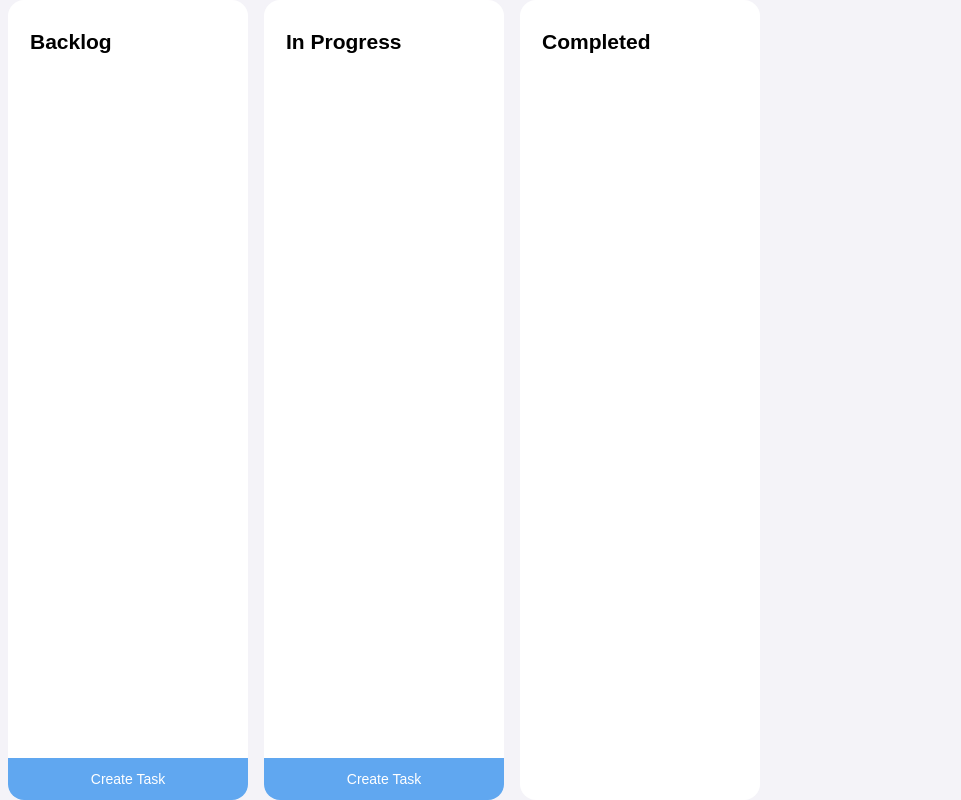
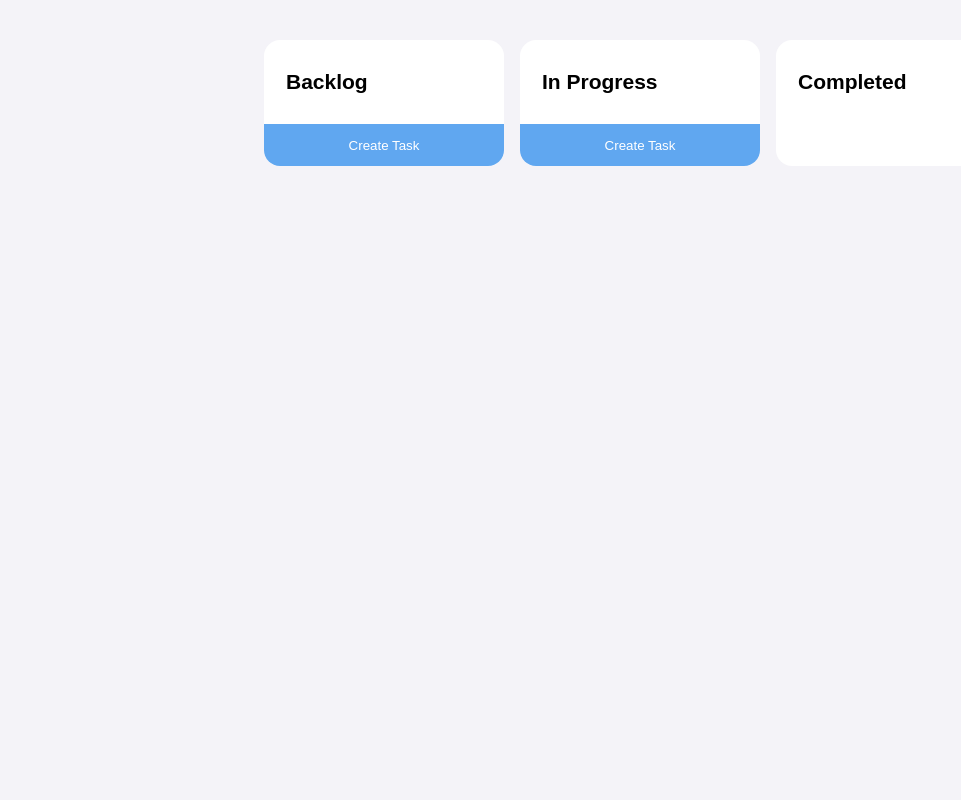
Before and after one commit to amymc/kanban, a React (Create React App) app: page / in a window 1280 px wide. Shown: the whole page, without its empty margins (0-961 px from the left). Built offline with nearby package versions, Linux system fonts and the light colour scheme.

Commit message:
wip: create and move tasks

```diff
--- a/package.json
+++ b/package.json
@@ -8,7 +8,8 @@
     "emotion": "^10.0.7",
     "react": "^16.8.3",
     "react-dom": "^16.8.3",
-    "react-scripts": "2.1.5"
+    "react-scripts": "2.1.5",
+    "uuid": "^3.3.2"
   },
   "scripts": {
     "start": "react-scripts start",
--- a/src/App.context.js
+++ b/src/App.context.js
@@ -1,30 +1,58 @@
-import React, { useContext } from 'react'
+import React, { useContext } from "react";
+import uuid from "uuid/v4";
 
-const AppContext = React.createContext()
-export const useApp = () => useContext(AppContext)
+const AppContext = React.createContext();
+export const useApp = () => useContext(AppContext);
 
 export class AppProvider extends React.Component {
   state = {
-    tasks: [],
-  }
+    stage: null,
+    currentTaskId: null,
+    tasks: {},
+  };
 
-  createTask = (title, description, dueDate) => {
-    debugger
-    this.setState({ tasks: 'test' })
-  }
+  onChange = (key, value) => {
+    debugger;
+    this.setState({ [key]: value });
+  };
+
+  createTask = ({ title, description, dueDate }) => {
+    const newTask = {
+      [uuid()]: {
+        title,
+        description,
+        dueDate,
+        stage: this.state.stage,
+      },
+    };
+    this.setState({ tasks: { ...this.state.tasks, ...newTask } });
+  };
+
+  updateTaskStage = (taskId, stage) => {
+    debugger;
+    this.setState({
+      tasks: {
+        ...this.state.tasks,
+        [taskId]: { ...this.state[taskId], stage },
+      },
+    });
+  };
 
   render() {
-    const { props, state } = this
+    const { props, state } = this;
     return (
       <AppContext.Provider
         value={{
+          onChange: this.onChange,
           createTask: this.createTask,
-          tasks: state.tasks
+          currentTask: state.tasks[state.currentTaskId],
+          updateTaskStage: this.updateTaskStage,
+          tasks: state.tasks,
         }}
       >
         {props.children}
       </AppContext.Provider>
-    )
+    );
   }
 }
-export const AppConsumer = AppContext.Consumer
+export const AppConsumer = AppContext.Consumer;
--- a/src/App.js
+++ b/src/App.js
@@ -1,48 +1,77 @@
-import React, { Component } from 'react';
-import { css } from 'emotion';
-import { AppProvider, AppConsumer } from './App.context.js'
-import { ModalProvider, ModalConsumer } from './Modal.context';
-import Column from './Column';
-import Modal from './Modal';
-import TaskForm from './TaskForm';
+import React, { Component } from "react";
+import { css } from "emotion";
+import { AppProvider, AppConsumer } from "./App.context.js";
+import { ModalProvider, ModalConsumer } from "./Modal.context";
+import Column from "./Column";
+import Modal from "./Modal";
+import TaskForm from "./TaskForm";
 
 const app = css({
-  display: 'flex',
-  position: 'relative',
-  height: '100%',
-  backgroundColor: '#f4f3f8',
-  fontFamily: 'Arial, Helvetica, sans-serif',
+  height: "100%",
+  padding: 40,
+  backgroundColor: "#f4f3f8",
+  fontFamily: "Arial, Helvetica, sans-serif",
   fontSize: 14,
 });
 
+const appInner = css({
+  display: "flex",
+  position: "relative",
+  justifyContent: "center",
+});
 
 class App extends Component {
+  getTasksByStage = (tasks, stage) => {
+    return Object.keys(tasks).reduce(function(r, id) {
+      if (tasks[id].stage === stage) r[id] = tasks[id];
+      return r;
+    }, {});
+  };
+
   render() {
     return (
       <AppProvider>
         <AppConsumer>
-          {({ tasks }) => (
+          {({ currentTask, tasks }) => {
+            debugger;
+            return (
               <ModalProvider>
                 <ModalConsumer>
                   {({ shouldShowModal }) => (
                     <div className={app}>
-                    <Column heading='Backlog' canCreateTask/>
-                    <Column heading='In Progress' canCreateTask/>
-                    <Column heading='Completed'/>
-                    {shouldShowModal &&
+                      <div className={appInner}>
+                        <Column
+                          heading='Backlog'
+                          canCreateTask
+                          stage='backlog'
+                          tasks={this.getTasksByStage(tasks, "backlog")}
+                        />
+                        <Column
+                          heading='In Progress'
+                          canCreateTask
+                          stage='inProgress'
+                          tasks={this.getTasksByStage(tasks, "inProgress")}
+                        />
+                        <Column
+                          heading='Completed'
+                          stage='completed'
+                          tasks={this.getTasksByStage(tasks, "completed")}
+                        />
+                        {shouldShowModal && (
                           <Modal>
-                        <TaskForm/>
+                            <TaskForm {...currentTask} />
                           </Modal>
-                    }
+                        )}
                       </div>
-                )
-              }
+                    </div>
+                  )}
                 </ModalConsumer>
               </ModalProvider>
-        )}
+            );
+          }}
         </AppConsumer>
       </AppProvider>
-    )
+    );
   }
 }
 
--- a/src/Button.js
+++ b/src/Button.js
@@ -1,25 +1,31 @@
-import React from 'react';
-import { css } from 'emotion';
+import React from "react";
+import { css } from "emotion";
+// import { css } from "@emotion/core";
 
-const button = css({
-  height: 42,
-  backgroundColor: '#60a7f0',
-  color: '#fff',
-  border: 'none',
-  fontFamily: 'Arial, Helvetica, sans-serif',
-  fontSize: 14,
-  '&:hover': {
-    backgroundColor: '#7858f6',
-    cursor: 'pointer',
+const button = css`
+  height: 42px;
+  background-color: #60a7f0;
+  color: #fff;
+  border: none;
+  fontFamily: Arial, Helvetica, sans-serif;
+  fontSize: 14;
+  &:hover: {
+    backgroundColor: #7858f6;
+    cursor: pointer;
   },
-});
+`;
 
-const Button = ({ label, onClick }) => {
-    return (
-      <button className={button} onClick={onClick}>
-        {label}
-      </button>
-    );
-  }
+const danger = css`
+  margin-right: auto;
+  color: #ec3330;
+`;
+
+const Button = ({ label, onClick, type }) => {
+  return (
+    <button type='button' className={button} onClick={onClick}>
+      {label}
+    </button>
+  );
+};
 
 export default Button;
--- /dev/null
+++ b/src/Card.js
@@ -0,0 +1,50 @@
+import React from "react";
+import { css } from "emotion";
+import { useApp } from "./App.context";
+import { useModal } from "./Modal.context";
+
+const card = css({
+  border: "1px solid gray",
+  "&:hover": {
+    backgroundColor: "#7858f6",
+    cursor: "pointer",
+  },
+});
+
+const stages = {
+  backlog: "Backlog",
+  inProgress: "In Progress",
+  complete: "Complete",
+};
+
+const Card = ({ description, dueDate, id, title, stage }) => {
+  const { onChange, updateTaskStage } = useApp();
+  const { toggleModal } = useModal();
+  debugger;
+
+  const onClick = e => {
+    e.stopPropagation();
+    onChange("currentTaskId", id);
+    toggleModal();
+  };
+
+  return (
+    <div className={card}>
+      <section onClick={onClick}>
+        {title}
+        {description}
+      </section>
+      {Object.entries(stages).map(
+        item =>
+          item !== stage &&
+          (
+            <button onClick={() => updateTaskStage(id, stage)}>{item}</button>
+          ).filter(Boolean)
+      )}
+      {/* <button onClick={() => updateTaskStage(id, "backlog")}>Backlog</button>
+      <button onClick={() => updateTaskStage(id, "complete")}>Complete</button> */}
+    </div>
+  );
+};
+
+export default Card;
--- a/src/Column.js
+++ b/src/Column.js
@@ -1,32 +1,49 @@
-import React from 'react';
-import { css } from 'emotion';
-import { useModal } from './Modal.context';
-import Button from './Button';
+import React from "react";
+import { css } from "emotion";
+import { useApp } from "./App.context";
+import { useModal } from "./Modal.context";
+import Card from "./Card";
+import Button from "./Button";
 
 const column = css({
   width: 240,
-  display: 'flex',
-  flexDirection: 'column',
-  justifyContent: 'space-between',
-  overflow: 'hidden',
-  backgroundColor: '#fff',
+  display: "inline-flex",
+  flexDirection: "column",
+  justifyContent: "space-between",
+  overflow: "hidden",
+  backgroundColor: "#fff",
   borderRadius: 16,
-  margin: '0 8px',
+  margin: "0 8px",
 });
 
 const h2 = css({
-  margin: '30px 22px',
+  margin: "30px 22px",
 });
 
-const Column = ({ canCreateTask, heading }) => {
+const Column = ({ canCreateTask, heading, tasks, stage }) => {
+  const { onChange } = useApp();
   const { toggleModal } = useModal();
+  debugger;
 
-    return (
-      <div className={column}>
-        <h2 className={h2}>{heading}</h2>
-        {canCreateTask && <Button label="Create Task" onClick={toggleModal} type='large' />}
-      </div>
-    );
-  }
+  const onClick = e => {
+    e.preventDefault();
+    debugger;
+    onChange("stage", stage);
+    toggleModal();
+  };
+
+  return (
+    <div className={column}>
+      <h2 className={h2}>{heading}</h2>
+      {Object.entries(tasks).map(([id, task], index) => {
+        debugger;
+        return <Card key={index} id={id} {...task} />;
+      })}
+      {canCreateTask && (
+        <Button label='Create Task' onClick={onClick} type='large' />
+      )}
+    </div>
+  );
+};
 
 export default Column;
--- a/src/Modal.context.js
+++ b/src/Modal.context.js
@@ -5,11 +5,12 @@ export const useModal = () => useContext(ModalContext);
 
 export class ModalProvider extends React.Component {
   state = {
+    stage: null,
     shouldShowModal: false,
   }
 
-  toggleModal = () => {
-    this.setState({ shouldShowModal: !this.state.shouldShowModal })
+  toggleModal = (stage) => {
+    this.setState({ shouldShowModal: !this.state.shouldShowModal, stage })
   }
 
   render() {
@@ -19,6 +20,7 @@ export class ModalProvider extends React.Component {
         value={{
           toggleModal: this.toggleModal,
           shouldShowModal: state.shouldShowModal,
+          stage: state.stage,
         }}
       >
         {props.children}
--- a/src/TaskForm.js
+++ b/src/TaskForm.js
@@ -1,32 +1,94 @@
-import React, { useState } from 'react';
-import { css } from 'emotion';
-import { useModal } from './Modal.context';
-import { useApp } from './App.context';
-import Button from './Button';
+import React, { useState } from "react";
+import { css } from "emotion";
+import { useModal } from "./Modal.context";
+import { useApp } from "./App.context";
+import Button from "./Button";
 
 const taskForm = css({
-  display: 'flex',
-  flexDirection: 'column',
+  display: "flex",
+  flexDirection: "column",
 });
 
-const TaskForm = () => {
-  debugger
+const heading = css({
+  margin: "0 0 12px 0",
+  fontSize: 16,
+});
+
+const input = css({
+  height: 32,
+  border: "2px solid #e9e9ef",
+  borderRadius: 5,
+  padding: 5,
+  margin: "5px 0",
+});
+
+const buttonWrapper = css({
+  display: "flex",
+  justifyContent: "flex-end",
+});
+
+const TaskForm = ({ title, description, dueDate }) => {
   const { toggleModal } = useModal();
-  const { createTask } = useApp();
-  const [title, setTitle] = useState("");
-  const [description, setDescription] = useState("");
-  const [dueDate, setDueDate] = useState("");
+  const { createTask, deleteTask } = useApp();
+  debugger;
 
-    return (
-      <div className={taskForm}>
-        <h1> Create New Task </h1>
-        <input type="text" value={title} placeholder='Title' name="title" onChange={e => setTitle(e.target.value)} />
-        <input type="text" value={description} placeholder='Description' name="description" onChange={e => setDescription(e.target.value)} />
-        <input type="date" value={dueDate} placeholder='Due on' name="dueDate" onChange={e => setDueDate(e.target.value)}/>
-        <Button label="Cancel" onClick={toggleModal}/>
-        <Button label="Create" onClick={(title, description, dueDate) => createTask(title, description, dueDate)}/>
+  const [values, setValues] = useState({
+    title: title || "",
+    description: description || "",
+    dueDate: dueDate || "",
+  });
+
+  const onChange = e => {
+    setValues({
+      ...values,
+      [e.target.name]: e.target.value,
+    });
+  };
+
+  const onSubmit = e => {
+    e.preventDefault();
+    createTask(values);
+    toggleModal();
+  };
+
+  return (
+    <form className={taskForm}>
+      <h1 className={heading}> {title ? `Edit task` : `Create New Task`} </h1>
+      <input
+        type='text'
+        value={values.title}
+        placeholder='Title'
+        name='title'
+        className={input}
+        onChange={onChange}
+      />
+      <input
+        type='text'
+        value={values.description}
+        placeholder='Description'
+        name='description'
+        className={input}
+        onChange={onChange}
+      />
+      <input
+        type='text'
+        onFocus={e => (e.currentTarget.type = "date")}
+        onBlur={e => (e.currentTarget.type = "text")}
+        value={values.dueDate}
+        placeholder='Due on'
+        name='dueDate'
+        className={input}
+        onChange={onChange}
+      />
+
+      <div className={buttonWrapper}>
+        <Button label='Delete' type='danger' onClick={deleteTask} />
+        {title && <Button label='Delete' onClick={deleteTask} />}
+        <Button label='Cancel' onClick={toggleModal} />
+        <Button label='Create' onClick={onSubmit} />
       </div>
-    );
-  }
+    </form>
+  );
+};
 
 export default TaskForm;
--- a/src/index.css
+++ b/src/index.css
@@ -1,3 +1,7 @@
+* {
+  box-sizing: border-box;
+}
+
 html,
 body,
 #root {
```
Also changed, not shown: src/Modal.js (+9 -13 lines). Lines whose indentation alone changed are shown as unchanged.
